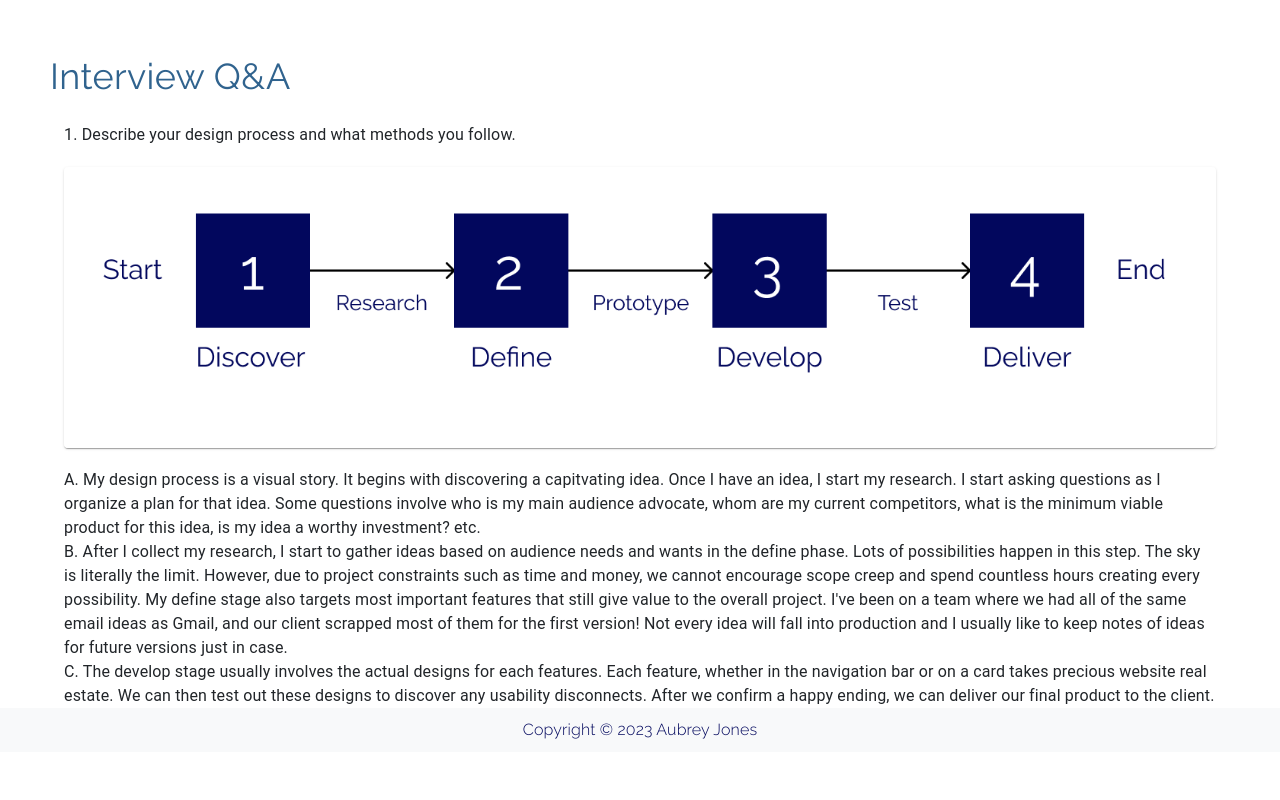
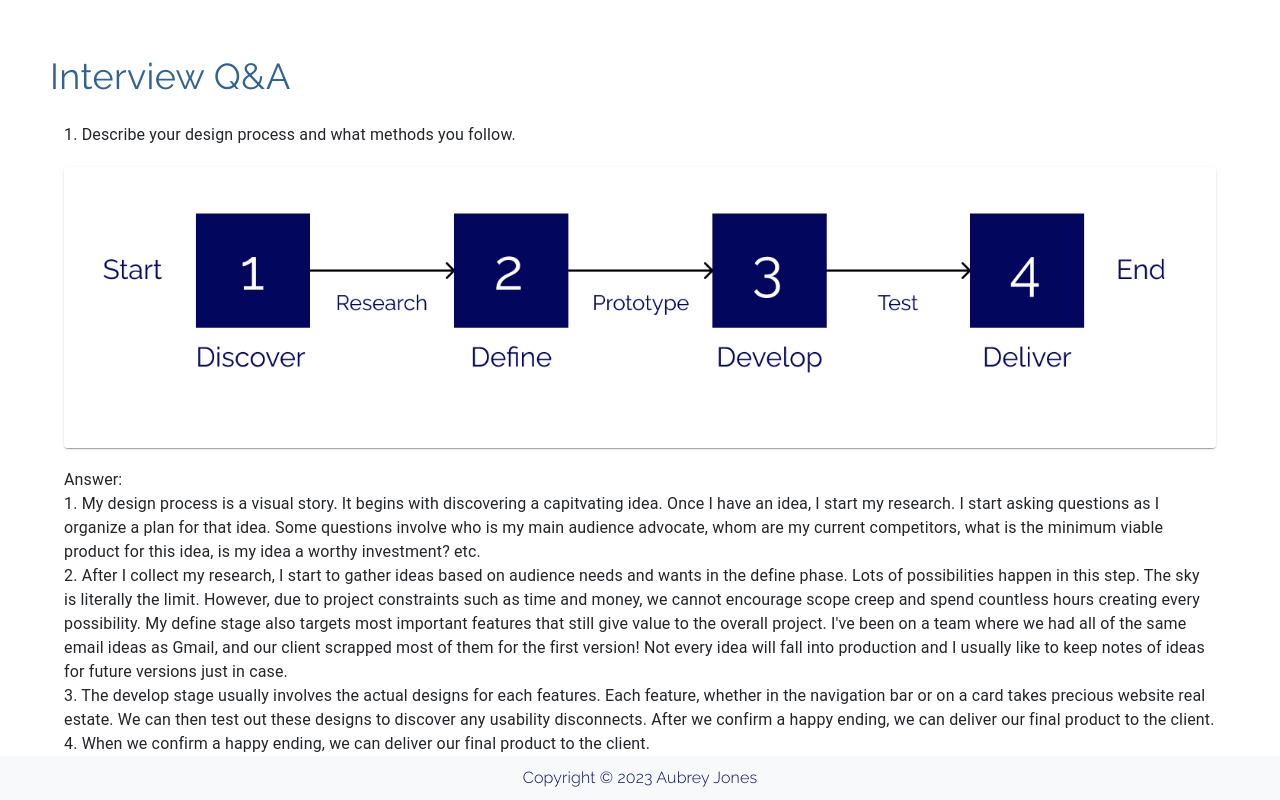
Before and after one commit to aubreyjonescreatives/ux-ui-portfolio, a React (Create React App) app: page /about in a window 1280 px wide. Shown: the part 1696-2496 px from the top of the page. Before the commit the page ends 2448 px from the top, so only its background shows below. Built offline with nearby package versions, Linux system fonts and the light colour scheme.

Commit message:
update first answer to match diagram

```diff
--- a/src/Pages/About.js
+++ b/src/Pages/About.js
@@ -272,14 +272,14 @@ const About = () => {
       />
 
     </Card>
-
-    <Typography>A. My design process is a visual story. It begins with discovering a capitvating idea. Once I have an
+    <Typography>Answer: </Typography>
+    <Typography>1. My design process is a visual story. It begins with discovering a capitvating idea. Once I have an
       idea, I start my research. I start asking questions as I organize a plan for that idea. Some questions involve
       who is my main audience advocate, whom are my current competitors, what is the minimum viable product for this idea,
       is my idea a worthy investment? etc.
     </Typography>
 
-    <Typography>B. After I collect my research, I start to gather ideas based on audience needs and
+    <Typography>2. After I collect my research, I start to gather ideas based on audience needs and
       wants in the define phase. Lots of possibilities happen in this step. The sky is literally the limit. However, due
       to project constraints such as time and money, we cannot encourage scope creep and spend countless hours creating
       every possibility. My define stage also targets most important features that still give value to the overall project.
@@ -288,9 +288,11 @@ const About = () => {
       case.
     </Typography>
 
-    <Typography>C. The develop stage usually involves the actual designs for each features. Each feature, whether in the navigation bar
+    <Typography>3. The develop stage usually involves the actual designs for each features. Each feature, whether in the navigation bar
       or on a card takes precious website real estate. We can then test out these designs to discover any usability disconnects. After
       we confirm a happy ending, we can deliver our final product to the client.
+    </Typography>
+    <Typography>4. When we confirm a happy ending, we can deliver our final product to the client.
     </Typography>
 
 
```
